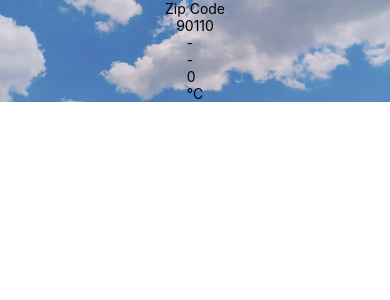
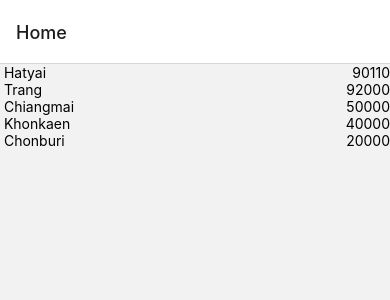
Before and after one commit to Trairath/Lab3SA04, a React Native app: screen /Home in a window 390 px wide. Shown: the top 300 px of the page. Built offline with nearby package versions, Linux system fonts and the light colour scheme.

Commit message:
Navigation & Route Parameter

```diff
--- a/App.js
+++ b/App.js
@@ -1,19 +1,17 @@
-import { StatusBar } from 'expo-status-bar';
 import React from 'react';
-import { StyleSheet,View } from 'react-native';
-import Weather from './components/Weather';
-import Constants from 'expo-constants';
+import { NavigationContainer } from '@react-navigation/native';
+import { createStackNavigator } from '@react-navigation/stack';
+import ZipCodeScreen from './screen/ZipcodeScreen';
+import WeatherScreen from './screen/WeatherScreen';
 
+const Stack = createStackNavigator();
 export default function App() {
- return (
- <View style={styles.container}>
- <Weather zipCode="90110"/>
- <StatusBar style="auto" />
- </View>
- );
+  return (
+    <NavigationContainer>
+      <Stack.Navigator>
+        <Stack.Screen name="Home" component={ZipCodeScreen} />
+        <Stack.Screen name="Weather" component={WeatherScreen} />
+      </Stack.Navigator>
+    </NavigationContainer>
+  )
 }
-const styles = StyleSheet.create({
- container: {
-    paddingTop: Constants.statusBarHeight
- },
-});
--- /dev/null
+++ b/screen/WeatherScreen.js
@@ -0,0 +1,12 @@
+import React from "react";
+import { StatusBar ,View} from "react-native";
+import Weather from "../components/Weather";
+
+export default function WeatherScreen({ route }) {
+    return (
+        <View>
+            <Weather zipCode={route.params.zipCode} />
+            <StatusBar style="auto" />
+        </View>
+    );
+}
--- /dev/null
+++ b/screen/ZipcodeScreen.js
@@ -0,0 +1,47 @@
+import { useNavigation } from '@react-navigation/native'
+import React from 'react'
+import { View, Text, FlatList, StatusBar, TouchableHighlight, StyleSheet } from 'react-native'
+
+const availableZipItems = [
+    { place: 'Hatyai', code: '90110' },
+    { place: 'Trang', code: '92000' },
+    { place: 'Chiangmai', code: '50000' },
+    { place: 'Khonkaen', code: '40000' },
+    { place: 'Chonburi', code: '20000' },
+   ]
+
+   const ZipItem = ({ place, code, navigation }) => (
+    <TouchableHighlight onPress={() => {
+        navigation.navigate('Weather', { zipCode: code })
+    }} >
+        <View style={styles.zipItem}>
+            <Text> {place}</Text>
+            <Text> {code}</Text>
+        </View>
+    </TouchableHighlight>
+)
+
+export default function ZipCodeScreen(){
+    const navigation = useNavigation()
+    return(
+        <FlatList
+            data = {availableZipItems}
+            keyExtractor = {item => item.code}
+            renderItem = {({item}) => <ZipItem{...item} navigation={navigation}/>}
+        />
+    )
+}
+
+const styles = StyleSheet.create({
+    zipItem: {
+        flex: 1,
+        flexDirection: 'row',
+        justifyContent: 'space-between'
+    },
+    zipPlace: {
+        flex: 1,
+    },
+    zipCode: {
+        flex: 1,
+    }
+})
```
Also changed, not shown: package.json (+6 -1 lines), 2 other files (tests, documents, lock files or other folders).
